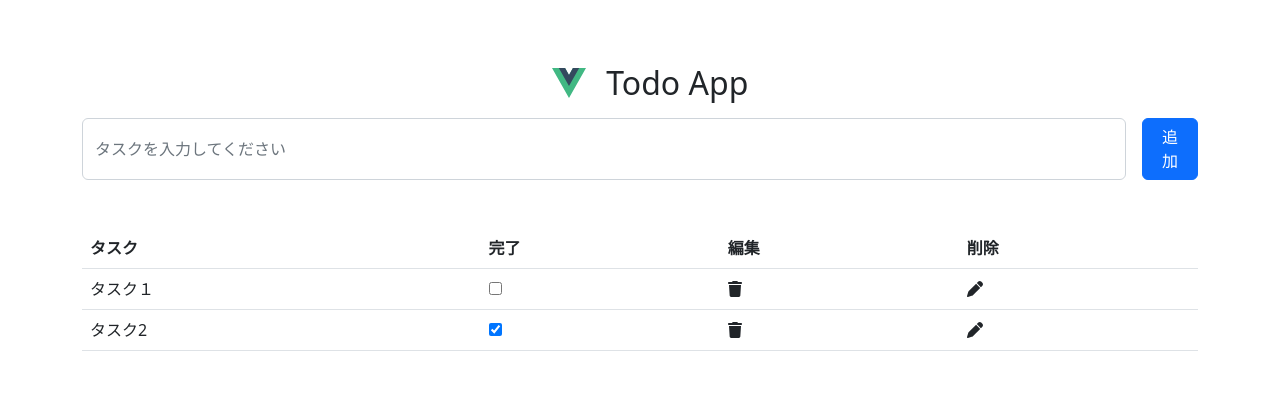
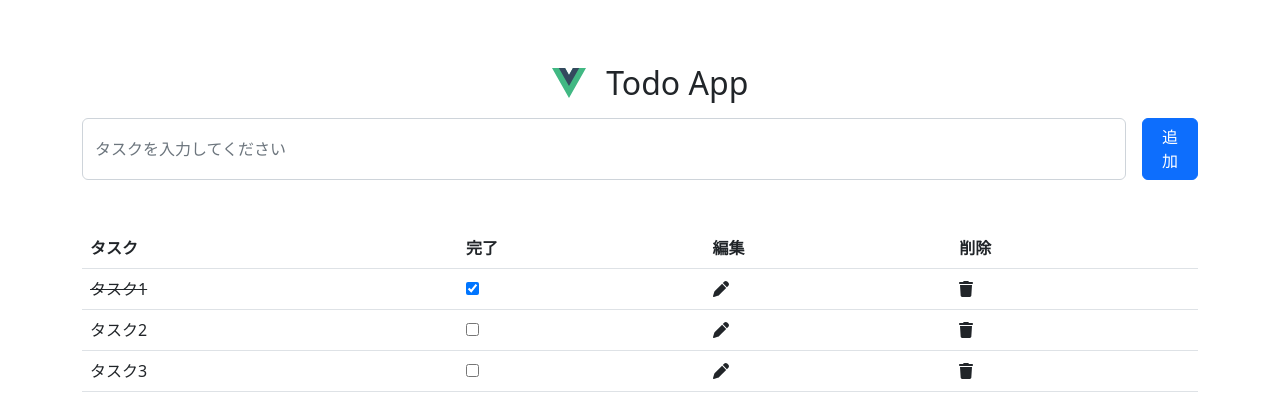
Before and after one commit to yamatatsu10969/todo_vue, a Vue app: page / in a window 1280 px wide. Shown: the top 418 px of the page. Built offline with nearby package versions, Linux system fonts and the light colour scheme.

Commit message:
feat: Add CRUD logic

```diff
--- a/src/App.vue
+++ b/src/App.vue
@@ -5,9 +5,9 @@
 			<h2 class="title">Todo App</h2>
 		</div>
 		<div class="d-flex justify-content-end">
-			<input type="text" class="form-control" placeholder="タスクを入力してください" />
+			<input v-model="task" type="text" class="form-control" placeholder="タスクを入力してください" />
 			<div class="ms-3"></div>
-			<button class="btn btn-primary">追加</button>
+			<button @click="submitTask" class="btn btn-primary">追加</button>
 		</div>
 
 		<table class="table mt-5">
@@ -21,21 +21,91 @@
 			</thead>
 			<tbody>
 				<tr v-for="(task, index) in tasks" :key="index">
-					<td>{{ task.name }}</td>
 					<td>
-						<input type="checkbox" v-model="task.done" />
+						<span :class="{ completed: task.completed }">{{ task.name }}</span>
 					</td>
 					<td>
-						<span class="fa fa-trash pointer"></span>
+						<input type="checkbox" v-model="task.completed" />
 					</td>
 					<td>
-						<p class="fa fa-pen pointer"></p>
+						<div>
+							<div @click="editTask(index)">
+								<div :class="{ editing: this.editingTaskIndex === index }"></div>
+								<span class="fa fa-pen pointer"></span>
+							</div>
+						</div>
+					</td>
+					<td>
+						<div>
+							<div @click="deleteTask(index)">
+								<span class="fa fa-trash pointer"></span>
+							</div>
+						</div>
 					</td>
 				</tr>
 			</tbody>
 		</table>
 	</div>
 </template>
+
+<script>
+export default {
+	data() {
+		return {
+			task: '',
+			editingTaskIndex: null,
+			tasks: [
+				{
+					name: 'タスク1',
+					completed: true,
+				},
+				{
+					name: 'タスク2',
+					completed: false,
+				},
+				{
+					name: 'タスク3',
+					completed: false,
+				},
+			],
+		};
+	},
+
+	methods: {
+		submitTask() {
+			if (this.task.length === 0) return;
+
+			this.editingTaskIndex === null ? this.addTask() : this.updateTask();
+			this.task = '';
+		},
+
+		addTask() {
+			this.tasks.push({
+				name: this.task,
+				completed: false,
+			});
+		},
+
+		updateTask() {
+			this.tasks[this.editingTaskIndex].name = this.task;
+			this.editingTaskIndex = null;
+		},
+
+		deleteTask(index) {
+			if (this.editingTaskIndex !== null) {
+				alert('編集中は削除できません');
+				return;
+			}
+			this.tasks.splice(index, 1);
+		},
+
+		editTask(index) {
+			this.editingTaskIndex = index;
+			this.task = this.tasks[index].name;
+		},
+	},
+};
+</script>
 
 <style>
 .header {
@@ -51,23 +121,10 @@
 .pointer {
 	cursor: pointer;
 }
+.editing {
+	color: #007bff;
+}
+.completed {
+	text-decoration: line-through;
+}
 </style>
-
-<script>
-export default {
-	data() {
-		return {
-			tasks: [
-				{
-					name: 'タスク１',
-					done: false,
-				},
-				{
-					name: 'タスク2',
-					done: true,
-				},
-			],
-		};
-	},
-};
-</script>
```
